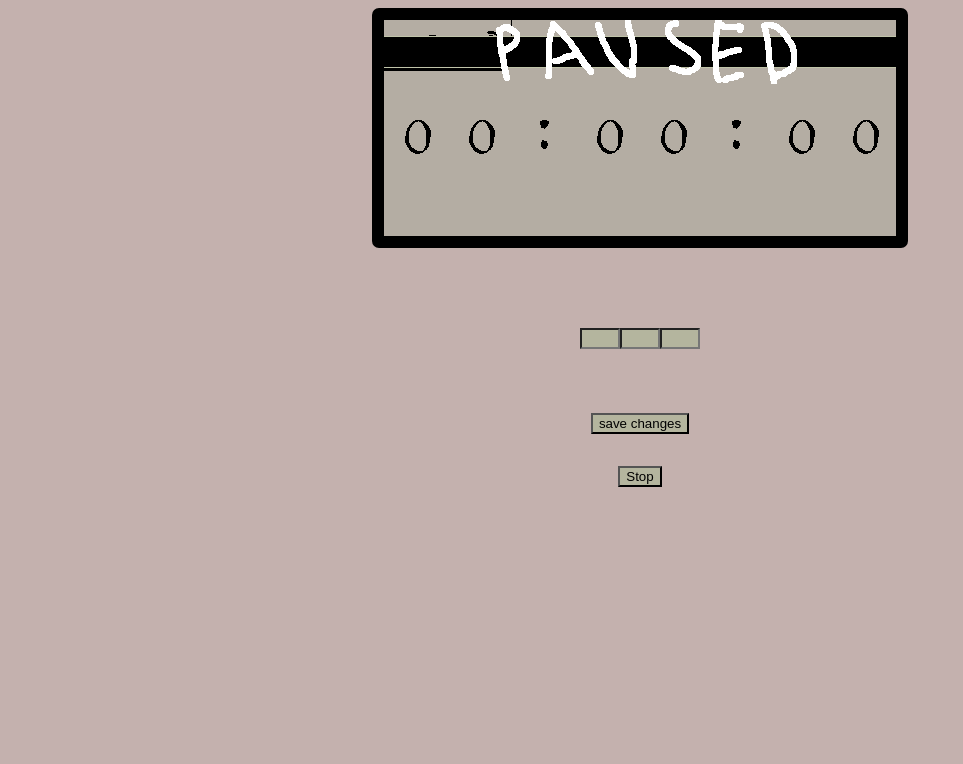
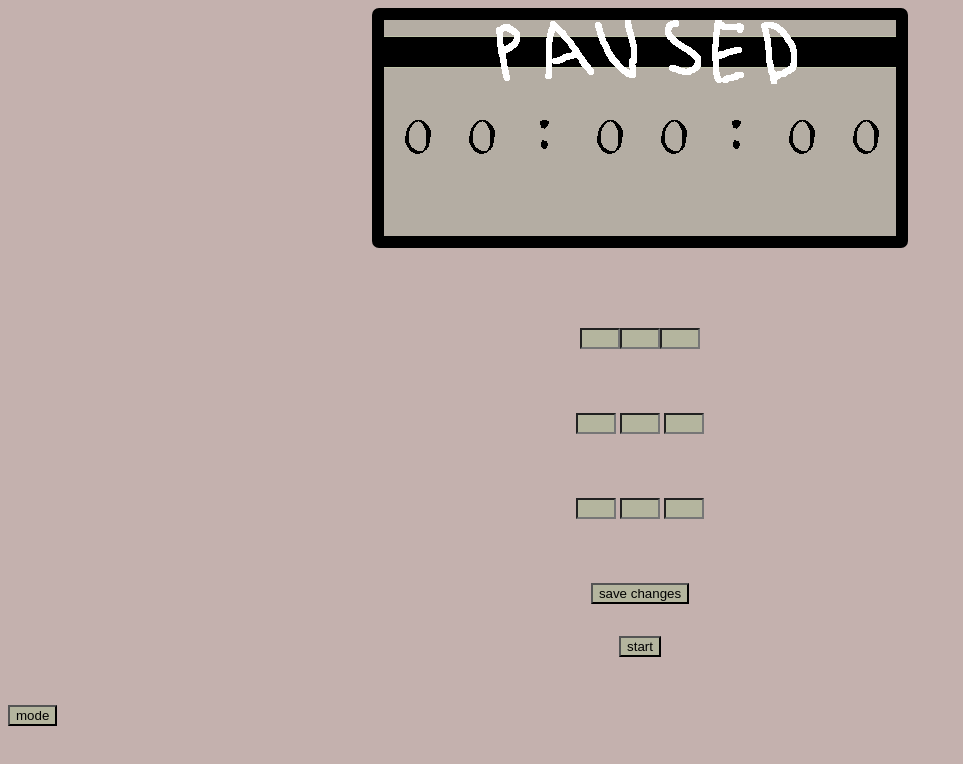
Before and after one commit to Caien1/tyche, a website built with Vite: page src/pages/clock/clock.html in a window 1280 px wide. Both pictures are taken after a click on the button "start". Shown: the whole page, without its empty margins (0-963 px from the left). Built offline with nearby package versions, Linux system fonts and the light colour scheme.

Commit message:
added modes

```diff
--- a/src/pages/clock/clock.html
+++ b/src/pages/clock/clock.html
@@ -20,6 +20,17 @@
         <input type="number" id ="sec_inp" name="ss" min="0" max="60" maxlengh="2" default="0"><br>
 
     </div>
+      <div class="deceny">
+       <input type="number" id="s_hour_inp" name="hh" min="0"  max="60" default ="0">
+        <input type="number" id ="s_min_inp" name="mm" min="0" max="60" default ="0">
+        <input type="number" id ="s_sec_inp" name="ss" min="0" max="60" maxlengh="2" default="0"><br>
+</div>
+      <div class="deceny">
+         <input type="number" id="l_hour_inp" name="hh" min="0"  max="60" default ="0">
+        <input type="number" id ="l_min_inp" name="mm" min="0" max="60" default ="0">
+        <input type="number" id ="l_sec_inp" name="ss" min="0" max="60" maxlengh="2" default="0"><br>
+</div>
+
 
       <div class="deceny">
 <button id="save">save changes</button>
@@ -29,6 +40,8 @@
     <button id="start_stop">start</button>
 
     </div>
+
+    <button id="mode_changer">mode</button>
     <script type= "module" src="./clock.js">
     </script>
   </body>
--- a/src/pages/clock/clock.js
+++ b/src/pages/clock/clock.js
@@ -1,4 +1,7 @@
 import { assetNumber } from "../../assets.js";
+
+
+
 const imageCache = []
 for (let i = 0; i < assetNumber.length; i++) {
   const img = new Image()
@@ -6,84 +9,132 @@ for (let i = 0; i < assetNumber.length; i++) {
   imageCache.push(img)
 }
 
-const palette = [{ "Silver": "c4b1ae", "Silver 2": "b4ada3", "Khaki Beige": "bfb59e", "Khaki Beige 2": "cab7a2", "Grey Olive": "858786" }];
+// const palette = [{ "Silver": "c4b1ae", "Silver 2": "b4ada3", "Khaki Beige": "bfb59e", "Khaki Beige 2": "cab7a2", "Grey Olive": "858786" }];
+
+const cavas = document.getElementById("canvas")
+const ctx = cavas.getContext('2d')
+cavas.height = 216;
+cavas.width = 512;
+
+
 const timer_info = {
   mode: 0, // current modes 3
-  hh: 0,
-  mm: 0,
-  ss: 0,
+
+  pomodoro: {
+    hh: 0,
+    mm: 0,
+    ss: 0,
+    ms: 0,
+  },
+  short_break: {
+    hh: 0,
+    mm: 0,
+    ss: 0,
+    ms: 0,
+  },
+  //
+  long_break: {
+    hh: 0,
+    mm: 0,
+    ss: 0,
+    ms: 0,
+  },
+
   started: false,
-  ms: 60000,
+  finished: false,
+  //
 }
 
+
+const global_state = {
+  pomodoro: {
+    hh: 0,
+    mm: 25,
+    ss: 0,
+  },
+  short_break: {
+    hh: 0,
+    mm: 5,
+    ss: 0,
+  },
+  long_break: {
+    hh: 0,
+    mm: 15,
+    ss: 0,
+  }
+
+
+}
+
+
+const timer_handle = [timer_info.pomodoro, timer_info.short_break, timer_info.long_break]
+
+function initTimer() {
+  timer_handle[0].hh = parseInt(global_state.pomodoro.hh) ?? 0;
+  timer_handle[0].mm = parseInt(global_state.pomodoro.mm) ?? 0;
+  timer_handle[0].ss = parseInt(global_state.pomodoro.ss) ?? 0;
+
+
+}
+const mode = document.getElementById("mode_changer")
+mode.addEventListener("click", () => {
+  timer_info.started = false
+  timer_info.mode = (timer_info.mode + 1) % 3;
+  timer_info.started = true;
+})
 const toggle = document.getElementById("start_stop")
 toggle.addEventListener("click", () => {
 
-  timer_info.ms = new Date().setSeconds(new Date().getSeconds() +
-    (timer_info.hh * Math.pow(60, 2) + timer_info.mm * 60 + timer_info.ss))
-  if (timer_info.started) {
-    toggle.innerHTML = "Start"
-    timer_info.started = false
-  } else {
+  timer_handle[timer_info.mode].ms = new Date().setSeconds(new Date().getSeconds() +
+    (timer_handle[timer_info.mode].hh * Math.pow(60, 2) +
+      timer_handle[timer_info.mode].mm * 60 +
+      timer_handle[timer_info.mode].ss))
 
-    toggle.innerHTML = "Stop"
-    timer_info.started = true
-  }
+  console.log(timer_handle[timer_info.mode].ms)
+  timer_info.started = true;
 })
-//
-// const setting = document.getElementById("setting");
-// setting.addEventListener("click", () => {
-//   console.log("Setting")
-// })
+
 const save = document.getElementById("save")
 save.addEventListener("click", () => {
+  global_state.pomodoro.hh = document.getElementById("hour_inp").value ?? global_state.pomodoro.hh
+  global_state.pomodoro.mm = document.getElementById("min_inp").value ?? global_state.pomodoro.mm
+  global_state.pomodoro.ss = document.getElementById("sec_inp").value ?? global_state.pomodoro.mm
 
-  timer_info.hh = parseInt(document.getElementById("hour_inp").value)
-  timer_info.mm = parseInt(document.getElementById("min_inp").value)
-  timer_info.ss = parseInt(document.getElementById("sec_inp").value)
-  timer_info.started = false
-  if (!timer_info.hh) { timer_info.hh = 0 }
-  if (!timer_info.mm) { timer_info.mm = 0 }
-  if (!timer_info.ss) { timer_info.ss = 0 }
+  global_state.long_break.hh = document.getElementById("l_hour_inp").value ?? global_state.long_break.hh
+  global_state.long_break.mm = document.getElementById("l_min_inp").value ?? global_state.long_break.mm
+  global_state.long_break.ss = document.getElementById("l_sec_inp").value ?? global_state.long_break.ss
 
+  global_state.short_break.hh = document.getElementById("s_hour_inp").value ?? global_state.short_break.hh
+  global_state.short_break.mm = document.getElementById("s_min_inp").value ?? global_state.short_break.mm
+  global_state.short_break.ss = document.getElementById("s_min_inp").value ?? global_state.short_break.ss
 
+  initTimer()
 
-  timer_info.ms = new Date().setSeconds(new Date().getSeconds() +
-    (timer_info.hh * Math.pow(60, 2) + timer_info.mm * 60 + timer_info.ss))
 })
-
-const cavas = document.getElementById("canvas")
-const ctx = cavas.getContext('2d')
-
-cavas.height = 216;
-cavas.width = 512;
 
 function runTimer() {
 
   const now = new Date().getTime()
-  const target = new Date(timer_info.ms).getTime()
+  const target = new Date(timer_handle[timer_info.mode].ms).getTime()
   const difference = (target - now) / 1000
-  timer_info.hh = Math.floor((difference % (60 * 60 * 24)) / (60 * 60))
-  timer_info.mm = Math.floor((difference % (60 * 60)) / 60)
-  timer_info.ss = Math.floor(difference % 60)
+  timer_handle[timer_info.mode].hh = Math.floor((difference % (60 * 60 * 24)) / (60 * 60))
+  timer_handle[timer_info.mode].mm = Math.floor((difference % (60 * 60)) / 60)
+  timer_handle[timer_info.mode].ss = Math.floor(difference % 60)
 }
-
 
 function renderTimer() {
   if (!timer_info.started) {
     ctx.drawImage(imageCache[11], 0, 0, 512, 64)
   }
-  let hours = timer_info.hh;
-  let min = timer_info.mm;
-  let sec = timer_info.ss;
-
+  let hours = parseInt(timer_handle[timer_info.mode].hh);
+  let min = parseInt(timer_handle[timer_info.mode].mm);
+  let sec = parseInt(timer_handle[timer_info.mode].ss);
   if (hours < 0 || min < 0 || sec < 0) {
     hours = min = sec = 0
     timer_info.started = false
   }
-
+  console.log(hours, min, sec)
   const timerArr = [parseInt(hours / 10), hours % 10, 10, parseInt(min / 10), min % 10, 10, parseInt(sec / 10), sec % 10]
-
 
   for (let i = 0; i < timerArr.length; i++) {
     const img = imageCache[timerArr[i]]
@@ -91,34 +142,35 @@ function renderTimer() {
   }
 
 
-
-}
-function renderTheme() {
-
-  ctx.fillStyle = "#b4ada3";
-  ctx.fillRect(0, 0, cavas.width, cavas.height)
 }
 
 
-function renderMode() {
+function renderModeAndTheme() {
+  //TODO: create themes etc
   switch (timer_info.mode) {
     case 0:
-
       ctx.drawImage(imageCache[12], 0, 0, 128, 64);
+      ctx.fillStyle = "#b4ada3";
+      ctx.fillRect(0, 0, cavas.width, cavas.height)
       break;
     case 1:
-
+      ctx.fillStyle = "#c4b1ae";
+      ctx.fillRect(0, 0, cavas.width, cavas.height)
       ctx.drawImage(imageCache[13], 0, 0, 128, 64);
       break;
-    case 3:
+    case 2:
 
+      ctx.fillStyle = "#b5b59e";
+      ctx.fillRect(0, 0, cavas.width, cavas.height)
       ctx.drawImage(imageCache[14], 0, 0, 128, 64);
       break;
   }
 
 }
-const timePerFrame = 1000 / 15
 
+
+
+const timePerFrame = 1000 / 10
 let lastTime = null;
 let acc = 0;
 
@@ -132,13 +184,12 @@ function animate(time) {
 
   while (acc >= timePerFrame) {
     acc -= timePerFrame;
-
   }
 
-  renderTheme()
-  renderMode();
+  renderModeAndTheme();
   if (timer_info.started) runTimer();
   renderTimer();
   requestAnimationFrame(animate);
 }
+
 requestAnimationFrame(animate);
```
